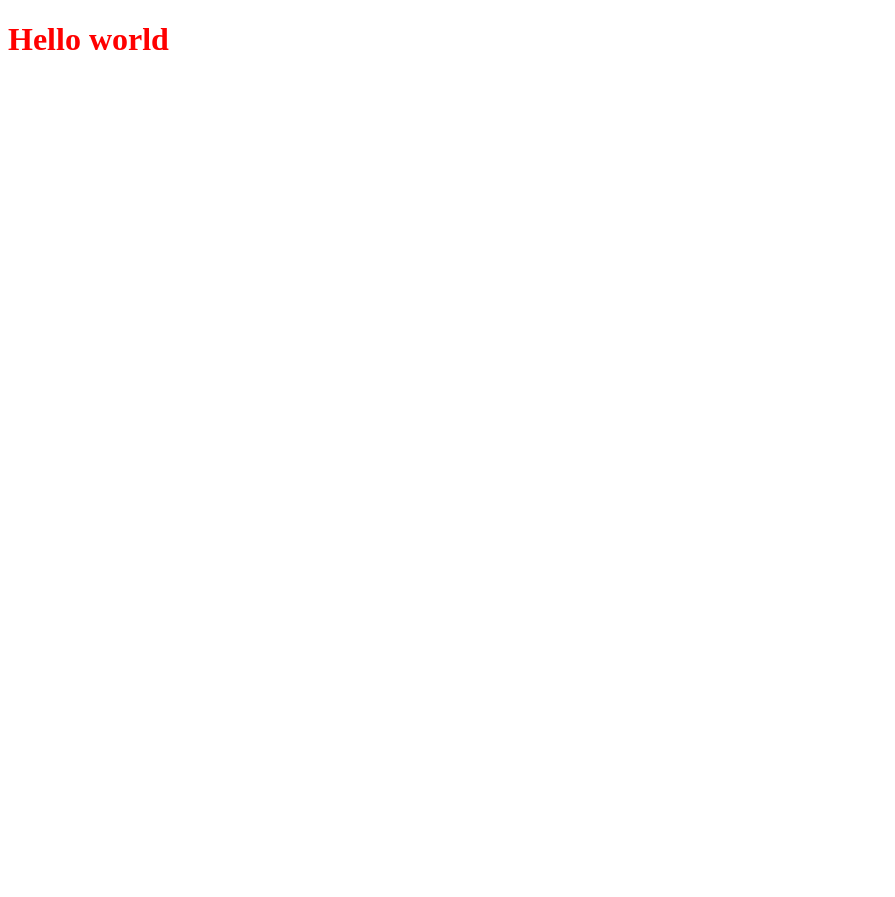
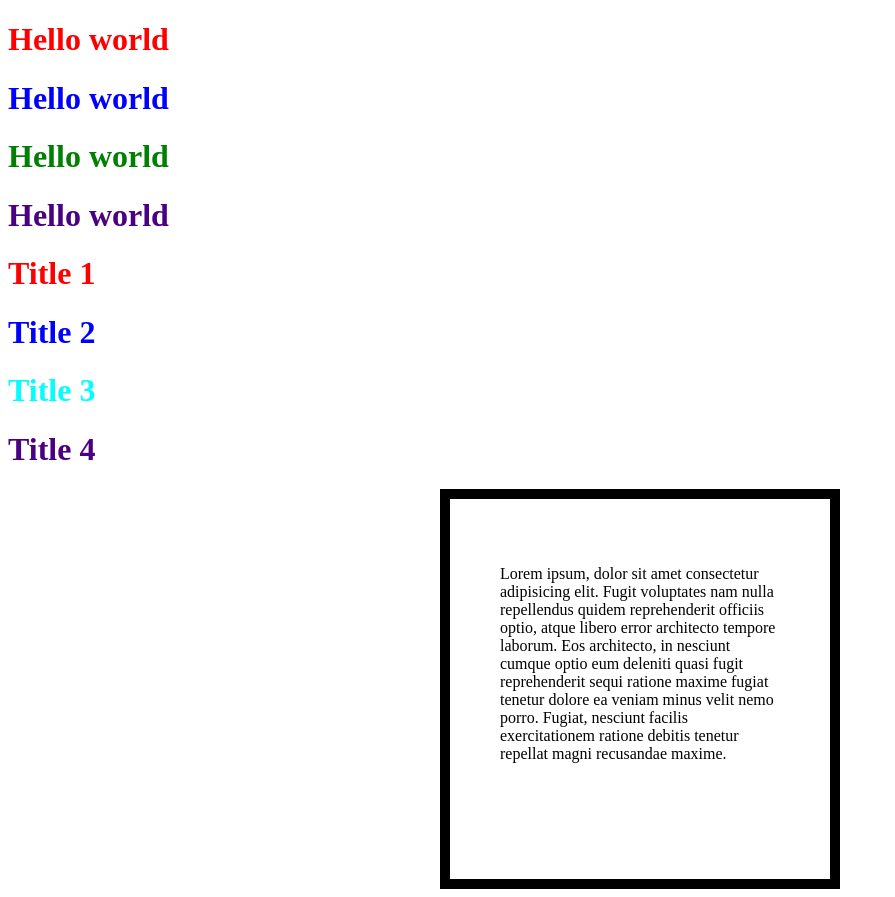
Before and after one commit to IT-LABSacademy/css-class, a plain HTML site: page index.html in a window 1280 px wide. Shown: the whole page, without its empty margins (0-895 px from the left). Before the commit the page ends 800 px from the top, so only its background shows below. Drawn offline with Linux system fonts and the light colour scheme.

Commit message:
feat: made some changes (18.12.23/20:00)

```diff
--- a/index.html
+++ b/index.html
@@ -11,6 +11,20 @@
 <body>
 
   <h1>Hello world</h1>
+  <h1 class="title">Hello world</h1>
+  <h1 id="new-title">Hello world</h1>
+  <h1 attr>Hello world</h1>
+
+
+  <h1>Title 1</h1>
+  <h1 class="title">Title 2</h1>
+  <h1 class="title text">Title 3</h1>
+  <h1 class="title text" attr>Title 4</h1>
+
+  <div class="block">
+    <p>Lorem ipsum, dolor sit amet consectetur adipisicing elit. Fugit voluptates nam nulla repellendus quidem reprehenderit officiis optio, atque libero error architecto tempore laborum. Eos architecto, in nesciunt cumque optio eum deleniti quasi fugit reprehenderit sequi ratione maxime fugiat tenetur dolore ea veniam minus velit nemo porro. Fugiat, nesciunt facilis exercitationem ratione debitis tenetur repellat magni recusandae maxime.
+    </p>
+  </div>
 
 
 </body>
--- a/style.css
+++ b/style.css
@@ -1,3 +1,66 @@
+#new-title {
+  color: green;
+}
+
+h1[attr] {
+  color: indigo;
+}
+
+.title {
+  color: blue;
+}
+
+.text {
+  color: aqua;
+}
+
 h1 {
   color: red;
 }
+
+.block {
+  box-sizing: border-box;
+
+  width: 400px;
+  height: 400px;
+  /* background-color: lightcoral; */
+
+  /* border-width: 10px;
+  border-color: firebrick;
+  border-style: solid; */
+
+  border: 10px solid black;
+
+  /* border-radius: 100px; */
+  /* border-radius: 50%; */
+
+  /* border-top-left-radius: 100px;
+  border-top-right-radius: 200px;
+  border-bottom-right-radius: 300px;
+  border-bottom-left-radius: 400px; */
+
+  /* border-radius: 100px 200px 300px 400px; */
+
+  /* Ichki joy ajratish */
+  padding: 50px;
+  /* padding-left: 50px;
+  padding-right: 50px;
+  padding-top: 50px;
+  padding-bottom: 50px; */
+  /* padding: 50px 70px 30px 50px; */
+
+
+  /* Tashqi joy ajratish */
+  /* margin-left: 50px;
+  margin-right: 50px;
+  margin-top: 50px;
+  margin-bottom: 50px; */
+  /* margin: 50px 100px; */
+
+
+  /* Block ni center ga olish */
+  /* margin-left: auto;
+  margin-right: auto; */
+  margin: 0 auto;
+
+}
```
